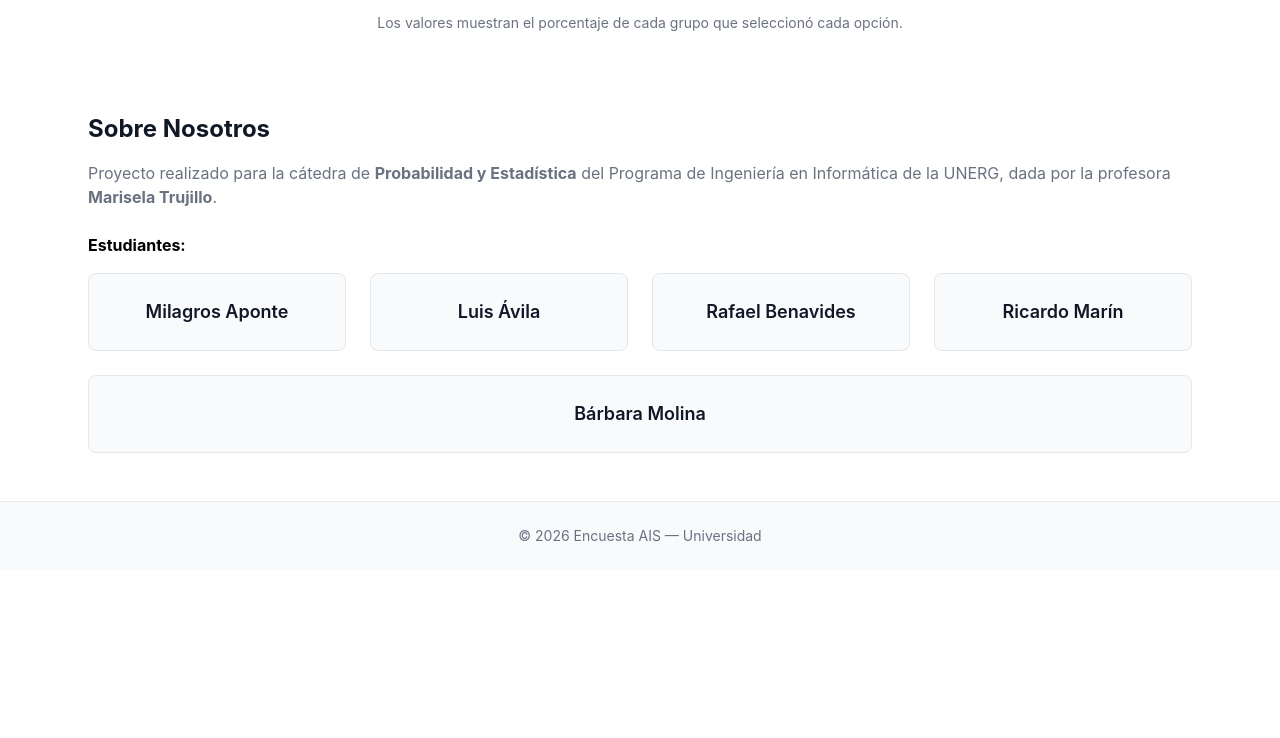
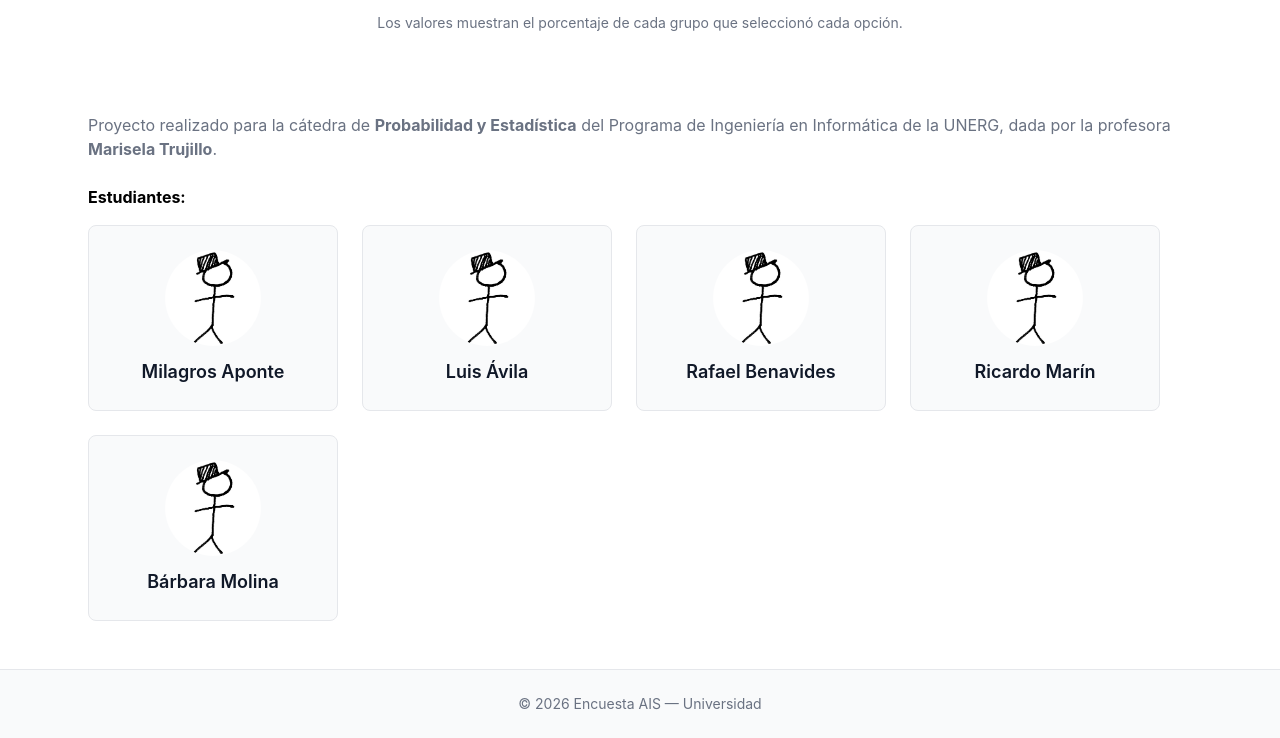
Before and after one commit to RicJDev/Trabajo-Final-Estadistica, an Astro site: page / in a window 1280 px wide. Shown: the part 9881-10619 px from the top of the page. Before the commit the page ends 10451 px from the top, so only its background shows below. Built offline with nearby package versions, Linux system fonts and the light colour scheme; Astro itself is replaced by a stand-in of ours.

Commit message:
feat: agrega imágenes de perfil y ajusta ancho de cards en Sobre Nosotros

```diff
--- a/src/components/sections/SobreNosotrosSection.astro
+++ b/src/components/sections/SobreNosotrosSection.astro
@@ -1,9 +1,16 @@
+---
+import { Image } from 'astro:assets'
+import nosotros1 from '../../assets/nosotros-1.jpg'
+import nosotros2 from '../../assets/nosotros-2.jpg'
+import nosotros3 from '../../assets/nosotros-3.jpg'
+import nosotros4 from '../../assets/nosotros-4.jpg'
+import nosotros5 from '../../assets/nosotros-5.jpg'
+---
+
 <section
   id="sobre-nosotros"
   class="max-w-6xl mx-auto px-6 py-8 pb-12"
 >
-  <h2 class="text-2xl font-bold text-gray-900 mb-4">Sobre Nosotros</h2>
-
   <p class="text-base text-gray-500 mb-6">
     Proyecto realizado para la cátedra de <strong>Probabilidad y Estadística</strong> del Programa de Ingeniería en Informática
     de la UNERG, dada por la profesora <strong>Marisela Trujillo</strong>.
@@ -12,19 +19,24 @@
   <h3 class="text-1xl font-bold mb-4">Estudiantes:</h3>
 
   <div class="flex flex-wrap gap-6">
-    <div class="flex-1 basis-[250px] bg-gray-50 border border-gray-200 rounded-lg p-6 text-center">
+    <div class="w-[250px] bg-gray-50 border border-gray-200 rounded-lg p-6 text-center">
+      <Image src={nosotros1} class="w-24 h-24 rounded-full mx-auto mb-3 object-cover" alt="" />
       <h3 class="text-lg font-semibold text-gray-900">Milagros Aponte</h3>
     </div>
-    <div class="flex-1 basis-[250px] bg-gray-50 border border-gray-200 rounded-lg p-6 text-center">
+    <div class="w-[250px] bg-gray-50 border border-gray-200 rounded-lg p-6 text-center">
+      <Image src={nosotros2} class="w-24 h-24 rounded-full mx-auto mb-3 object-cover" alt="" />
       <h3 class="text-lg font-semibold text-gray-900">Luis Ávila</h3>
     </div>
-    <div class="flex-1 basis-[250px] bg-gray-50 border border-gray-200 rounded-lg p-6 text-center">
+    <div class="w-[250px] bg-gray-50 border border-gray-200 rounded-lg p-6 text-center">
+      <Image src={nosotros3} class="w-24 h-24 rounded-full mx-auto mb-3 object-cover" alt="" />
       <h3 class="text-lg font-semibold text-gray-900">Rafael Benavides</h3>
     </div>
-    <div class="flex-1 basis-[250px] bg-gray-50 border border-gray-200 rounded-lg p-6 text-center">
+    <div class="w-[250px] bg-gray-50 border border-gray-200 rounded-lg p-6 text-center">
+      <Image src={nosotros4} class="w-24 h-24 rounded-full mx-auto mb-3 object-cover" alt="" />
       <h3 class="text-lg font-semibold text-gray-900">Ricardo Marín</h3>
     </div>
-    <div class="flex-1 basis-[250px] bg-gray-50 border border-gray-200 rounded-lg p-6 text-center">
+    <div class="w-[250px] bg-gray-50 border border-gray-200 rounded-lg p-6 text-center">
+      <Image src={nosotros5} class="w-24 h-24 rounded-full mx-auto mb-3 object-cover" alt="" />
       <h3 class="text-lg font-semibold text-gray-900">Bárbara Molina</h3>
     </div>
   </div>
```
Also changed, not shown: src/assets/nosotros-1.jpg (added), src/assets/nosotros-2.jpg (added), src/assets/nosotros-3.jpg (added), src/assets/nosotros-4.jpg (added), src/assets/nosotros-5.jpg (added).
